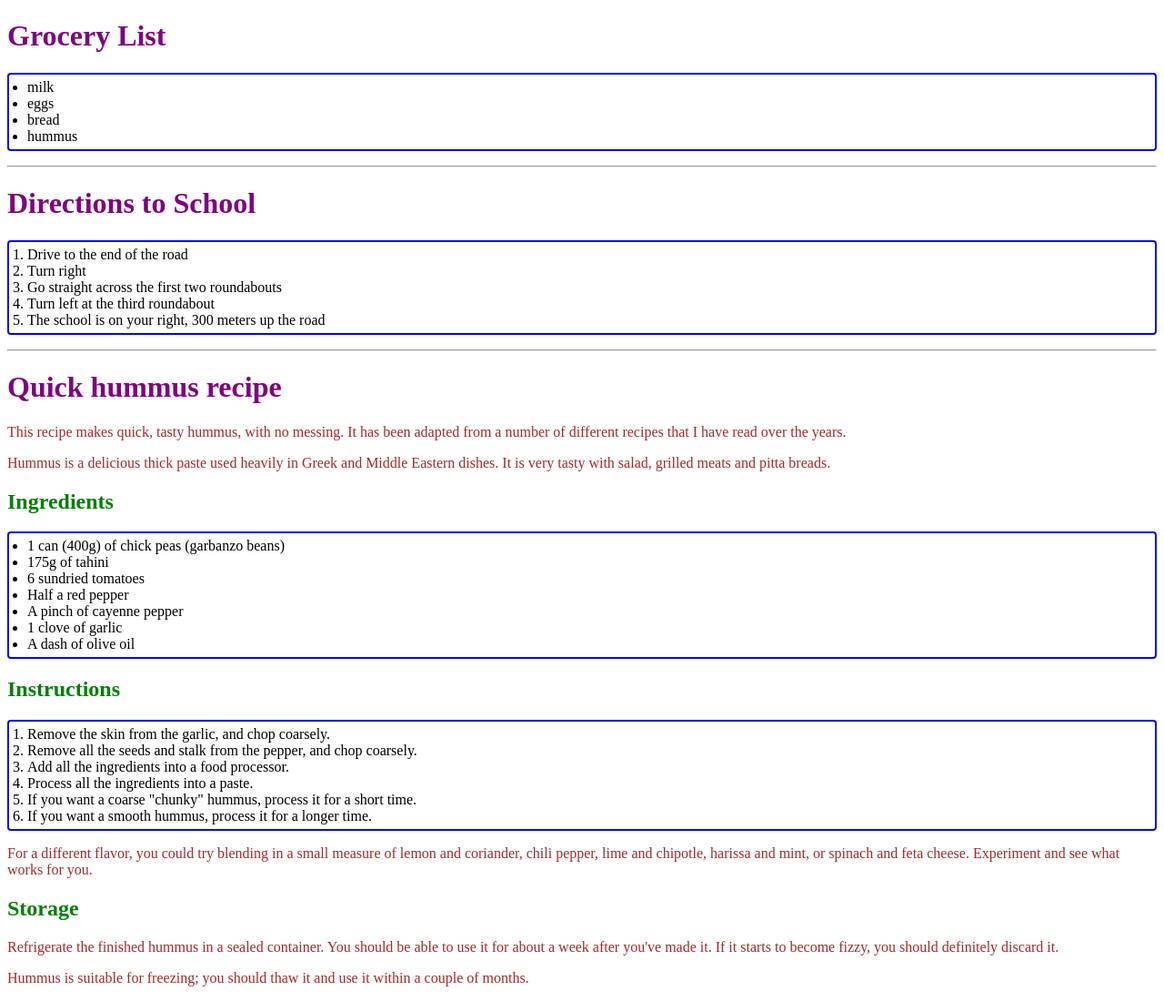
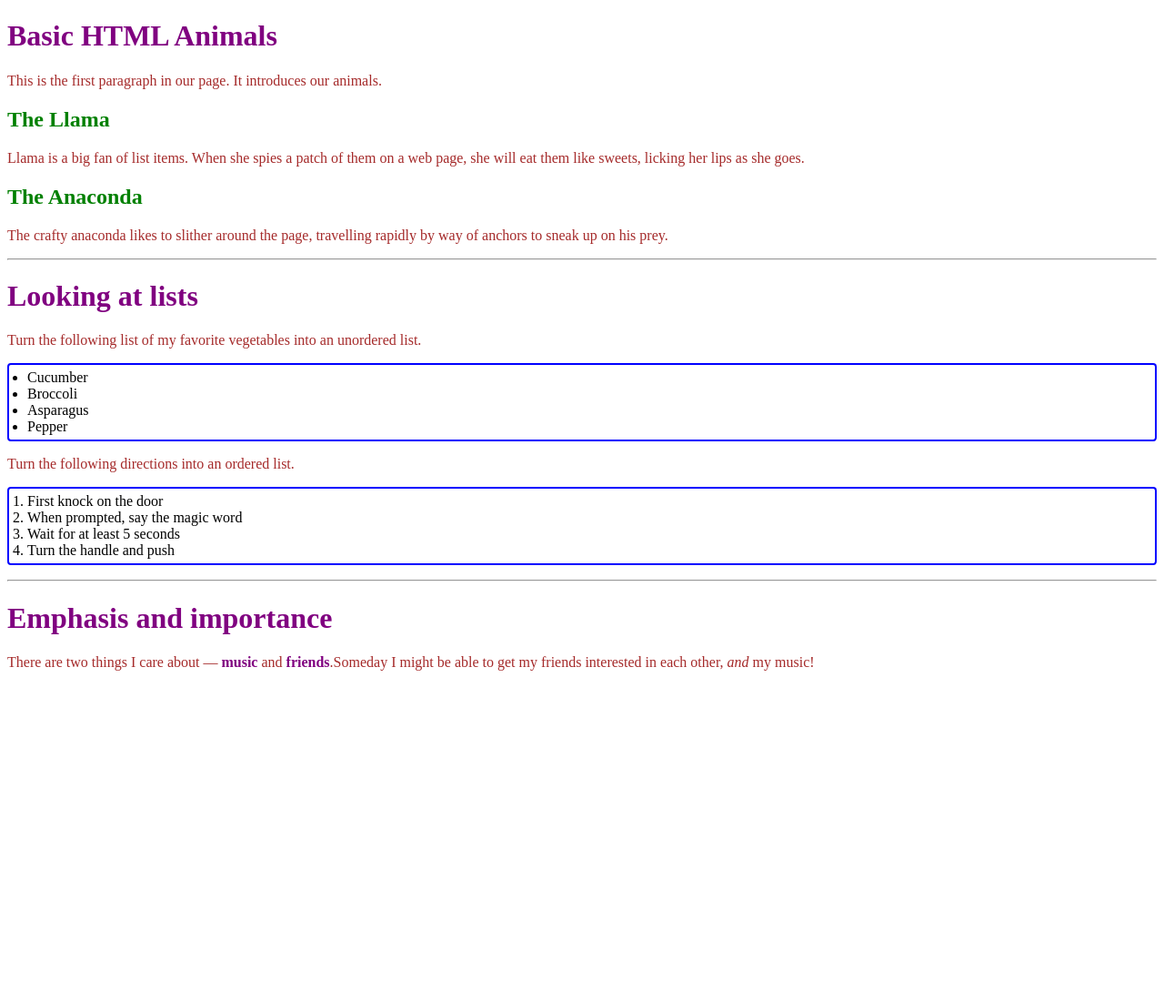
Before and after one commit to reianden/Assignment-7, a plain HTML site: page index.html in a window 1280 px wide. Shown: the whole page at 91% size. After the commit the page ends 800 px from the top, so only its background shows below. Drawn offline with Linux system fonts and the light colour scheme.

Commit message:
Update index.html

```diff
--- a/index.html
+++ b/index.html
@@ -3,61 +3,40 @@
 <link rel="stylesheet" href="style.css">
 <body>
 
-<H1>Grocery List</H1>
-<ul>
-    <li>milk</li>
-    <li>eggs</li>
-    <li>bread</li>
-    <li>hummus</li>
+<H1>Basic HTML Animals</H1>
+
+<p>This is the first paragraph in our page. It introduces our animals.</p>
+
+<h2>The Llama</h2>
+
+<p>Llama is a big fan of list items. When she spies a patch of them on a web page, she will eat them like sweets, licking her lips as she goes.</p>
+
+<h2>The Anaconda</h2>
+
+<p>The crafty anaconda likes to slither around the page, travelling rapidly by way of anchors to sneak up on his prey.</p>
+
+ <hr>
+    <h1>Looking at lists</h1>
+
+    <p>Turn the following list of my favorite vegetables into an unordered list.</p>
+    <ul>
+      <li>Cucumber</li>
+        <li> Broccoli</li>
+            <li>Asparagus</li>
+                <li> Pepper</li>
     </ul>
 
-    <hr>
-<h1>Directions to School</h1>
-<ol>
-<li>Drive to the end of the road</li>
-<li>Turn right</li>
-<li>Go straight across the first two roundabouts</li>
-<li>Turn left at the third roundabout</li>
-<li>The school is on your right, 300 meters up the road</li>
-</ol>
+    <p>Turn the following directions into an ordered list.</p>
+    <ol>
+     <li> First knock on the door</li>
+     <li> When prompted, say the magic word</li>
+      <li>Wait for at least 5 seconds</li>
+     <li> Turn the handle and push</li>
+    </ol>
+<hr>
+<h1>Emphasis and importance</h1>
 
-<hr>
+<p>There are two things I care about — <strong>music</strong> and <strong>friends</strong>.Someday I might be able to get my friends interested in each other, <i>and</i> my music!</p>
 
-<h1>Quick hummus recipe</h1>
-
-<p>This recipe makes quick, tasty hummus, with no messing. It has been adapted from a number of different recipes that I have read over the years.</p>
-
-<p>Hummus is a delicious thick paste used heavily in Greek and Middle Eastern dishes. It is very tasty with salad, grilled meats and pitta breads.</p>
-
-<h2>Ingredients</h2>
-
-<ul>
-<li>1 can (400g) of chick peas (garbanzo beans)</li>
-<li>175g of tahini</li>
-<li>6 sundried tomatoes</li>
-<li>Half a red pepper</li>
-<li>A pinch of cayenne pepper</li>
-<li>1 clove of garlic</li>
-<li>A dash of olive oil</li>
-</ul>
-
-<h2>Instructions</h2>
-
-<ol>
-<li>Remove the skin from the garlic, and chop coarsely.</li>
-<li>Remove all the seeds and stalk from the pepper, and chop coarsely.</li>
-<li>Add all the ingredients into a food processor.</li>
-<li>Process all the ingredients into a paste.</li>
-<li>If you want a coarse "chunky" hummus, process it for a short time.</li>
-<li>If you want a smooth hummus, process it for a longer time.</li>
-</ol>
-
-<p>For a different flavor, you could try blending in a small measure of lemon and coriander, chili pepper, lime and chipotle, harissa and mint, or spinach and feta cheese. Experiment and see what works for you.</p>
-
-<h2>Storage</h2>
-
-<p>Refrigerate the finished hummus in a sealed container. You should be able to use it for about a week after you've made it. If it starts to become fizzy, you should definitely discard it.</p>
-
-<p>Hummus is suitable for freezing; you should thaw it and use it within a couple of months.</p>
 </body>
 </html>
```
